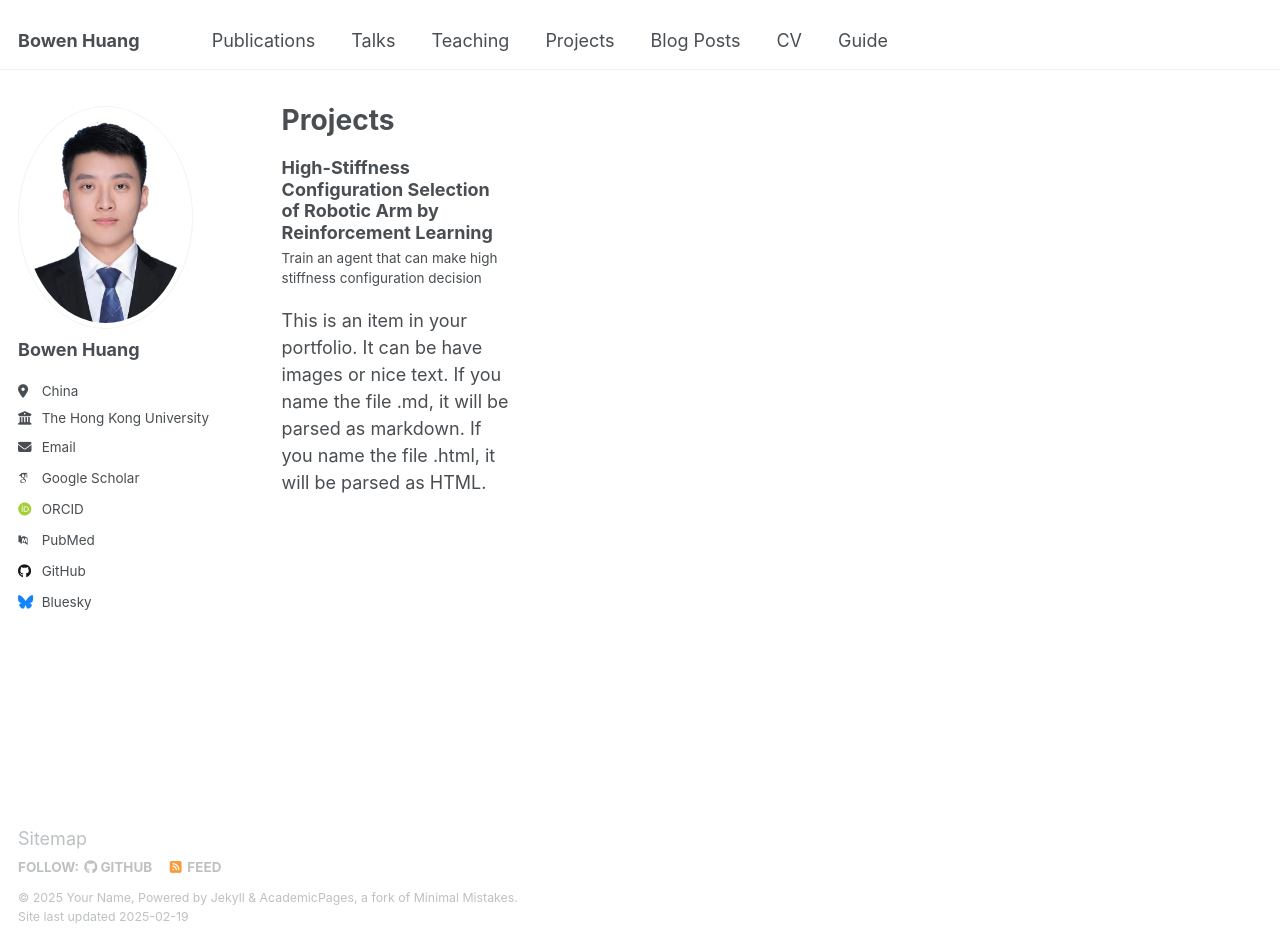
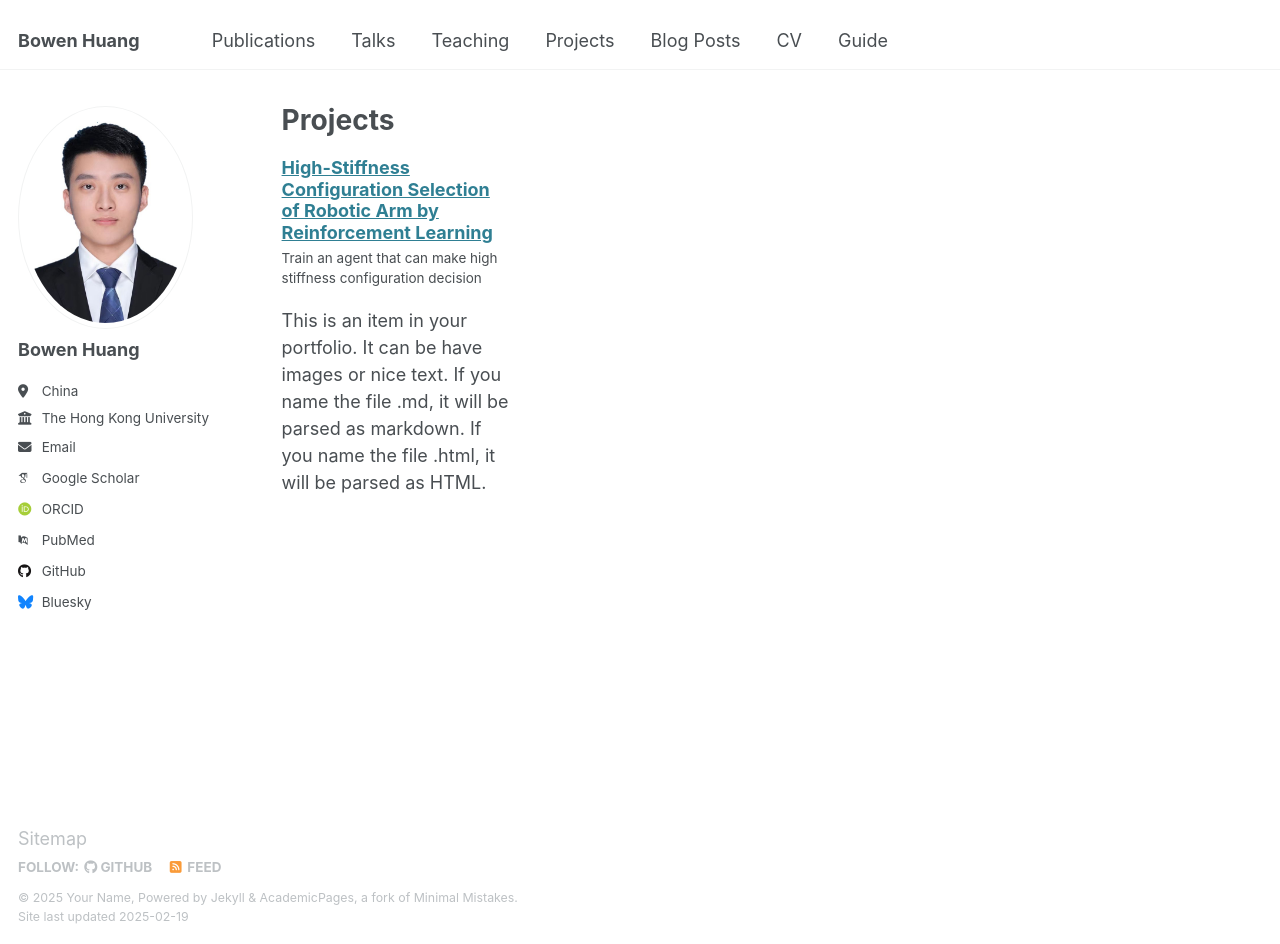
Before and after one commit to WangSuhan/WangSuhan.github.io, a Jekyll site: the page built from _pages/projects.html, in a window 1280 px wide and 944 px high. Built offline with Jekyll 4.4.1, drawn with Linux system fonts in a browser that asks for light colours; some web fonts are replaced.

Commit message:
Update projects.html

```diff
--- a/_pages/projects.html
+++ b/_pages/projects.html
@@ -10,7 +10,13 @@ author_profile: true
     <div class="grid__item">
       <div class="archive__item">
         <div class="archive__item-content">
-          <h2 class="archive__item-title">{{ post.title }}</h2>
+          <h2 class="archive__item-title">
+            {% if post.repository_url %}
+              <a href="{{ post.repository_url }}" target="_blank">{{ post.title }}</a>
+            {% else %}
+              {{ post.title }}
+            {% endif %}
+          </h2>
           {% if post.excerpt %}
             <div class="archive__item-excerpt">
               {{ post.excerpt }}
```
